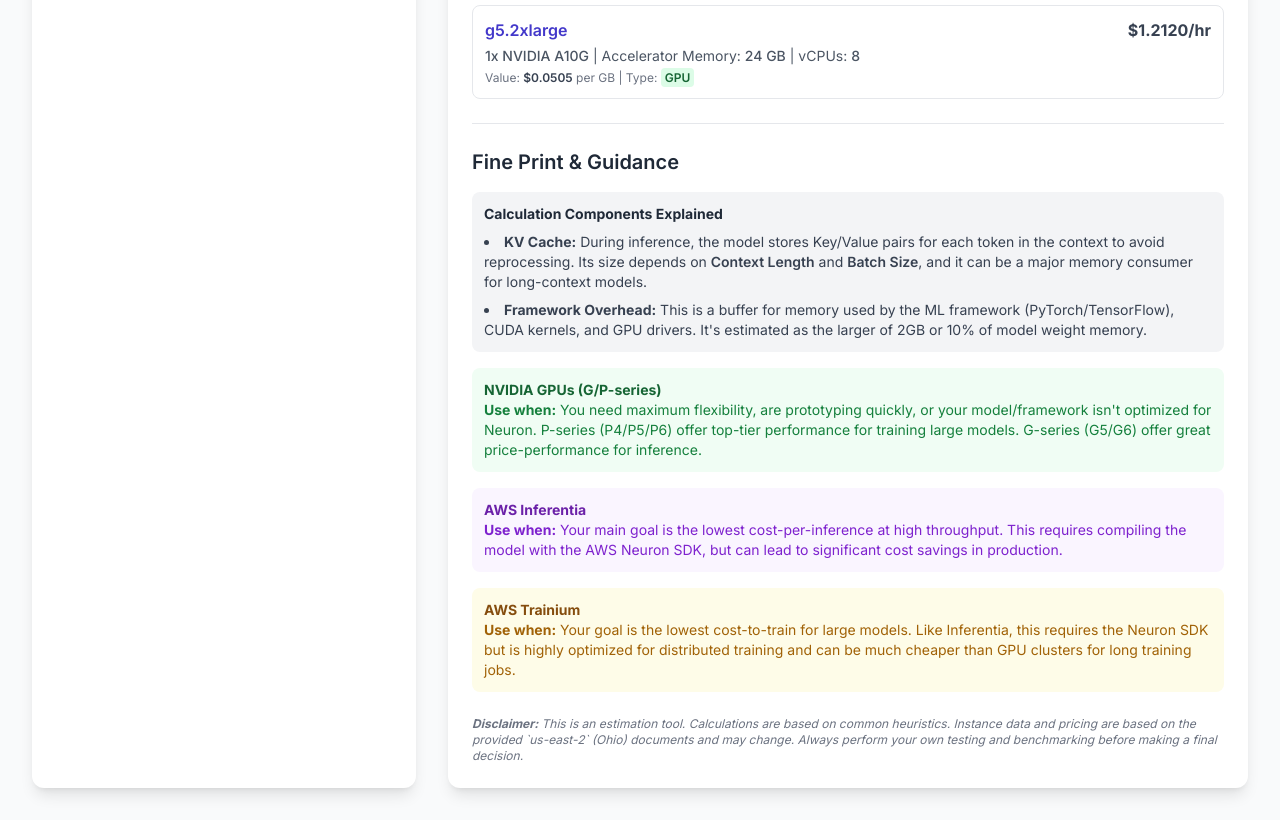
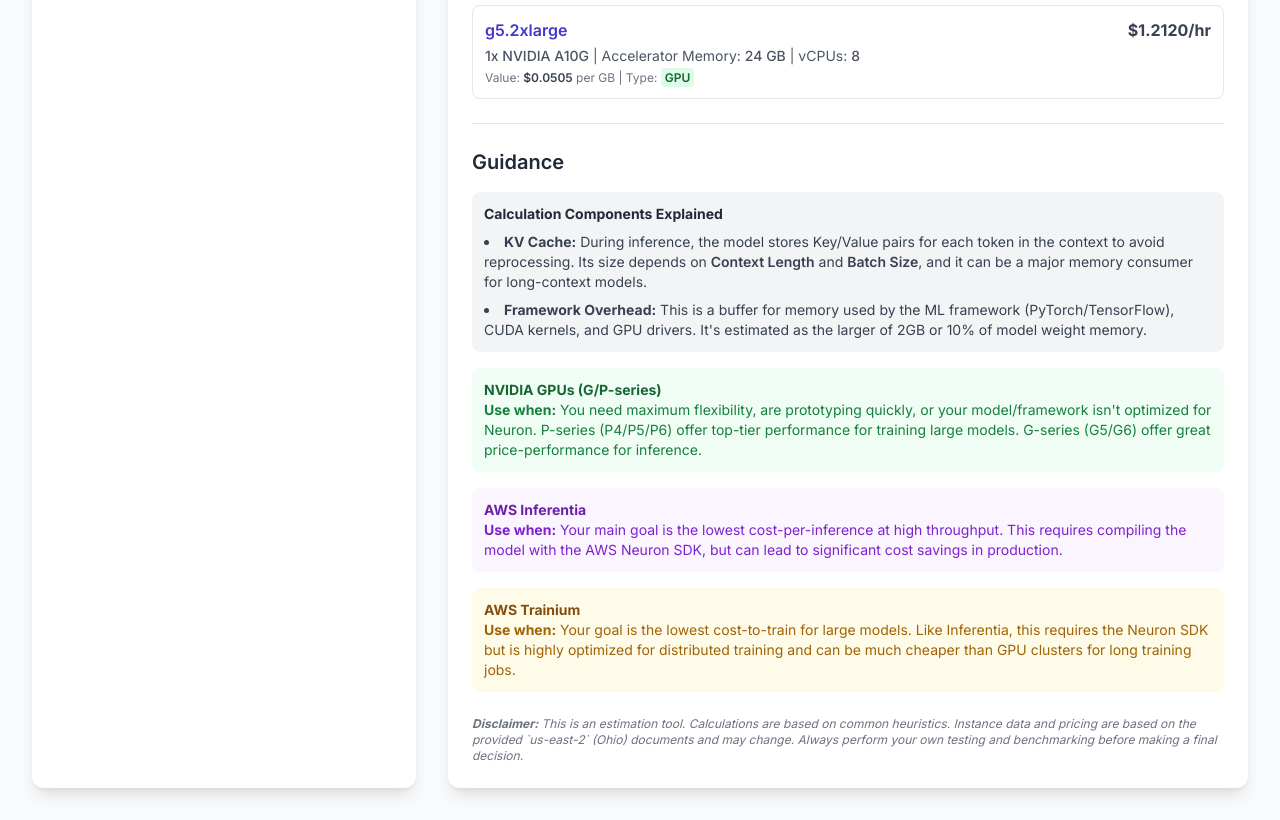
Before and after one commit to the-ai-pilots/ai-inference-stack, a website: page dist/index.html in a window 1280 px wide. Shown: the part 921-1741 px from the top of the page. Drawn offline with nearby package versions, Linux system fonts and the light colour scheme; files that its build step writes are made by us from their sources.

Commit message:
Update index.html

```diff
--- a/dist/index.html
+++ b/dist/index.html
@@ -383,7 +383,7 @@
 
         function renderGuidance() {
             guidanceEl.innerHTML = `
-                <h2 class="text-xl font-semibold mb-4 border-t pt-6">Fine Print & Guidance</h2>
+                <h2 class="text-xl font-semibold mb-4 border-t pt-6">Guidance</h2>
                 <div class="space-y-4 text-sm">
                     <div class="p-3 bg-gray-100 rounded-lg">
                         <h4 class="font-bold text-gray-800">Calculation Components Explained</h4>
```
